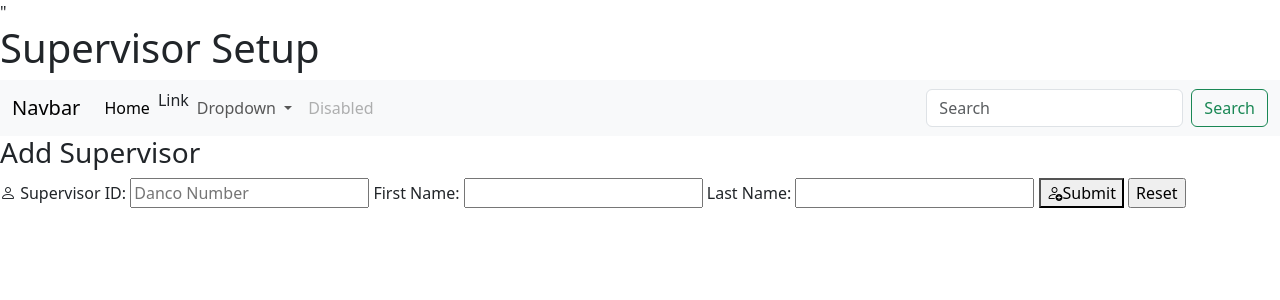
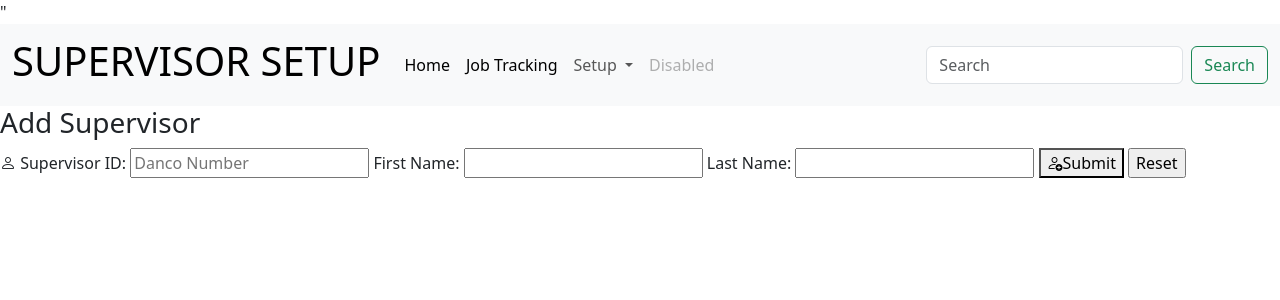
Before and after one commit to ch0mba/PMS1.1, a PHP site: page /supervisor_setup.php in a window 1280 px wide. Shown: the top 300 px of the page. Run offline with PHP 8.4, Linux system fonts and the light colour scheme.

Commit message:
Bootstap added

```diff
--- a/pages/supervisor_setup.php
+++ b/pages/supervisor_setup.php
@@ -12,11 +12,10 @@
     include '../api/connection.php';
     ?>
 <body>
-    <h1>Supervisor Setup</h1>
 
     <nav class="navbar navbar-expand-lg bg-body-tertiary">
         <div class="container-fluid">
-            <a class="navbar-brand" href="">Navbar</a>
+            <a class="navbar-brand" href=""><h1>SUPERVISOR SETUP</h1></a>
           <button class="navbar-toggler" type="button" data-bs-toggle="collapse" data-bs-target="#navbarSupportedContent" aria-controls="navbarSupportedContent" aria-expanded="false" aria-label="Toggle navigation">
             <span class="navbar-toggler-icon"></span>
           </button>
@@ -24,13 +23,16 @@
            <div class="collapse navbar-collapse" id="navbarSupportedContent">
                 <ul class="navbar-nav me-auto mb-2 mb-lg-0">
                         <li class="nav-item">
-                            <a class="nav-link active" aria-current="page" href="#">Home</a>
+                            <a class="nav-link active" aria-current="page" href="../pages/dashboard.php">Home</a>
                         </li>
 
-                       <li class="nav-item"a class="nav-link" href="#">Link</a></li>
+                        <li class="nav-item">
+                            <a class="nav-link active" aria-current="page" href="../pages/schedule.php">Job Tracking</a>
+                        </li>
+
                        <li class="nav-item dropdown">
                            <a class="nav-link dropdown-toggle" href="#" role="button" data-bs-toggle="dropdown" aria-expanded="false">
-                            Dropdown
+                            Setup
                             </a>
                             <ul class="dropdown-menu">
                                 <li><a class="dropdown-item" href="#">Action</a></li>
@@ -53,12 +55,13 @@
 
 
     <!-- From for adding supervisors -->
-    <div clas="form" action=""/>
+    <div clas="form" action="POST">
         <h3>Add Supervisor</h3>
         <label for="supervisor_id">
             <i class="bi bi-person"></i>
            Supervisor ID:
         </label>
+
         <input type="text" name="supervisor_id" id ="supervisor_id" placeholder="Danco Number" required>
 
         <label for="first_name">First Name:</label>
```
Lines whose indentation alone changed are shown as unchanged.
